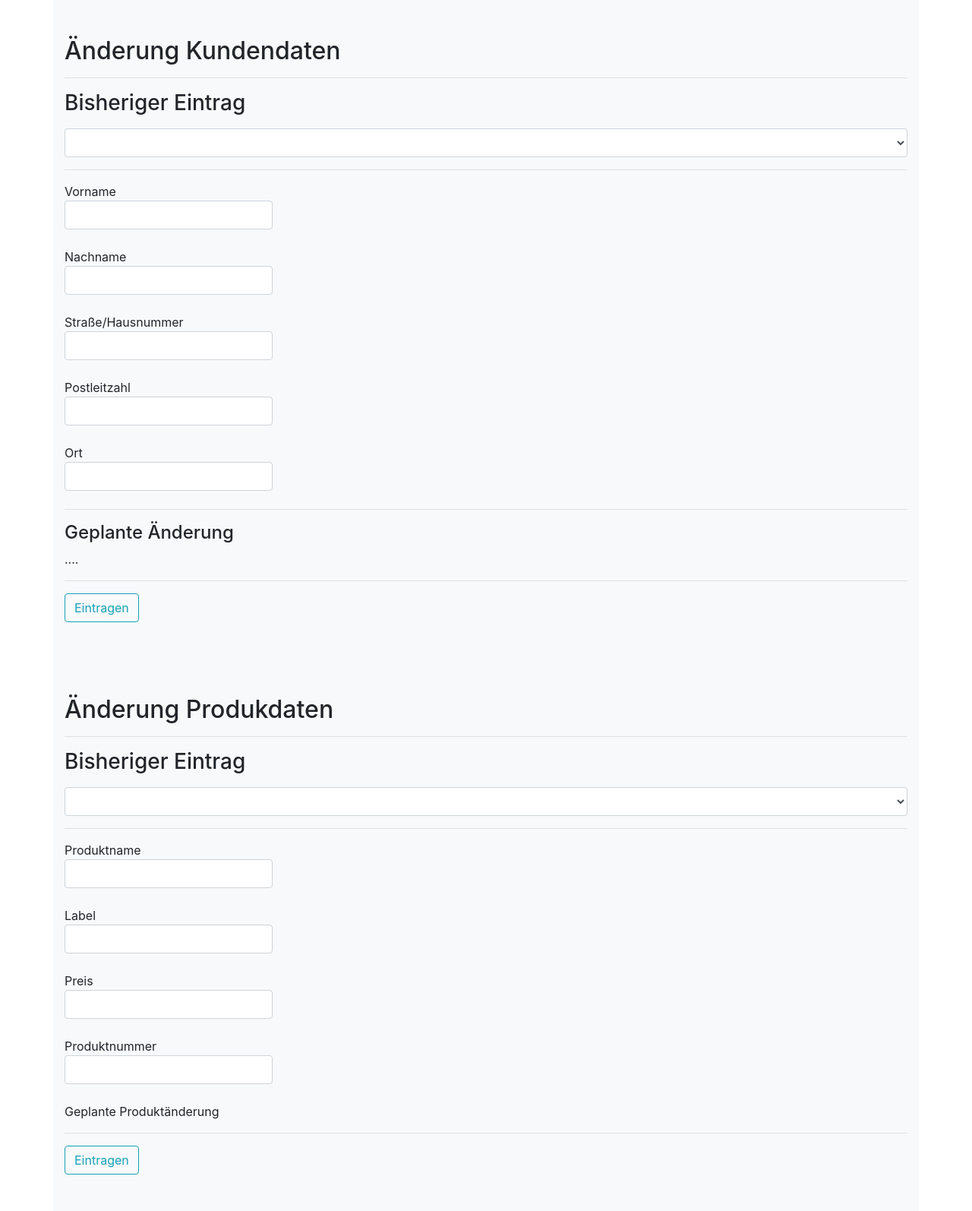
After one commit to raini456/23_shop, a PHP site: page /customerUpdate.html in a window 1280 px wide. The commit adds this page. Shown: the whole page at 76% size. Run offline with PHP 8.4, Linux system fonts and the light colour scheme; data that the repository does not hold is empty.

Commit message:
2.Version 08.05.2018 13.10 h

```diff
--- a/assets/js/main.js
+++ b/assets/js/main.js
@@ -1,16 +1,7 @@
 (function () {
-//    var btns = [];
-//    var output = '';
-//    btns = document.querySelectorAll('button');
-//    output = document.querySelector('#output');
-//    for (var i = 0; i < btns.length; i++) {
-//        btns[i].addEventListener('click', ajax);
-//    }
-//    ajax('post', 'data.php', btns[i] , fx);
-//    function fx(res) {
-//        console.log(res);
-//    }
+    function init(){}
     ajax('post', 'data.php', {city: 'Phuket'}, function (r) {
         console.log(r);
     });
+    window.addEventListener('load',init);
 })();
--- a/classes/DbClass.php
+++ b/classes/DbClass.php
@@ -3,7 +3,11 @@
 class DbClass extends PDO {
 
  protected $tableName = '';
-
+/**
+ * entweder übergabe des Tabellennames tb_addresses z.B. oder aber
+ * als ALIAS mit tb_addresses AS A, bzw. tb_addresses A
+ * @param string tableName tb_
+ */
  public function setTable($tn) {
   $this->tableName = $tn;
  }
--- a/classes/DbClassExt.php
+++ b/classes/DbClassExt.php
@@ -31,7 +31,10 @@ class DbClassExt extends DbClass {
  public function setStatement(string $st) {
   $this->statement = $st;
  }
-
+/**
+ * //hier kann man auch mit Aliasen arbeiten: C.id AS ID usw
+ *
+ */
  public function setColumns(string $cols) {
   $this->columns = $cols;
  }
--- /dev/null
+++ b/customerUpdate.html
@@ -0,0 +1,102 @@
+<!DOCTYPE html>
+<html>
+    <head>
+        <meta charset="UTF-8">
+        <title>23_Shop_Update_Customer</title>
+        <meta name="viewport" content="width=device-width, initial-scale=1.0">
+        <link href="assets/css/bootstrap.min.css" rel="stylesheet" type="text/css"/>
+        <link rel="stylesheet" href="assets/css/styles.css">
+        <script src="assets/js/jquery-3.3.1.min.js" type="text/javascript"></script>
+        <script src="assets/js/bootstrap.min.js" type="text/javascript"></script>
+        <script src="assets/js/ajax.js" type="text/javascript"></script>
+        <script src="assets/js/main.js" type="text/javascript"></script>
+
+    </head>
+    <body>
+        <div class="container">
+
+            <div class="row">
+                <div class="col bg-light pt-5 pb-5">
+                    <h2>Änderung Kundendaten</h2><hr>
+                    <form>
+                        <div class="form-group">
+                            <h3><label for="selectCustomers">Bisheriger Eintrag</label></h3>
+                            <select class="form-control" name="selectCustomers" id="selectCustomers"></select>
+                        </div>
+                        <hr>
+                        <div class="form-group">
+                            <label for="firstName">Vorname<br>
+                                <input type="text" class="form-control" name="firstName" id="firstName">
+                            </label>
+                        </div>
+                        <div class="form-group">
+                            <label for="lastName">Nachname<br>
+                                <input type="text" class="form-control" name="lastName" id="lastName">
+                            </label>
+                        </div>
+                        <div class="form-group">
+                            <label for="street">Straße/Hausnummer<br>
+                                <input type="text" class="form-control" name="street" id="street">
+                            </label>
+                        </div>
+                        <div class="form-group">
+                            <label for="zip">Postleitzahl<br>
+                                <input type="number" class="form-control" name="zip" id="zip">
+                            </label>
+                        </div>
+                        <div class="form-group">
+                            <label for="city">Ort<br>
+                                <input type="text" class="form-control" name="city" id="city">
+                            </label>
+                        </div>
+                        <hr>
+                        <h4>Geplante Änderung</h4>
+                        <div id="output">....</div>
+                        <hr>
+                        <button class="btn btn-outline-info" id="insert">Eintragen</button>
+                    </form>
+                </div>
+            </div>
+
+            <div class="row">
+                <div class="col bg-light pt-5 pb-5">
+                    <h2>Änderung Produkdaten</h2>
+                    <hr>
+                    <form>
+                        <div class="form-group">
+                            <h3><label for="selectProducts">Bisheriger Eintrag</label></h3>
+                            <select class="form-control" name="selectProducts" id="selectProducts"></select>
+                        </div>
+                        <hr>
+                        <div class="form-group">
+                            <label for="productName">Produktname<br>
+                                <input type="text" class="form-control" name="productName" id="productName">
+                            </label>
+                        </div>
+                        <div class="form-group">
+                            <label for="labelName">Label<br>
+                                <input type="text" class="form-control" name="labelName" id="labelName">
+                            </label>
+                        </div>
+                        <div class="form-group">
+                            <label for="price">Preis<br>
+                                <input type="text" class="form-control" name="price" id="price">
+                            </label>
+                        </div>
+                        <div class="form-group">
+                            <label for="productnr">Produktnummer<br>
+                                <input type="text" class="form-control" name="productnr" id="productnr">
+                            </label>
+                        </div>
+                        <div id="output1">Geplante Produktänderung</div>
+                        <hr>
+                        <button class="btn btn-outline-info" id="insert">Eintragen</button>
+                    </form>
+                </div>
+            </div>
+        </div>
+        <?php
+        ?>
+                <script></script>
+    </body>
+</html>
--- a/index.php
+++ b/index.php
@@ -16,7 +16,7 @@ if (!$db) {
   echo "Connection failed!<br>";
 }
 $adr = new Address("Rapperbahn 1", '20888', "Hamburg");
-$c = new Customer('Rudi', 'Ratlos', clone($adr));
+$c = new Customer('Susi', 'Sorglos', clone($adr));
 $lbl = new Label("JetsetGoods");
 $p = new Product("Gummilatschen", "PLAST8778783", 0.49, clone($lbl));
 $c->insert($db);
@@ -54,6 +54,7 @@ echo $lblP;
             <div class="row">
                 <div class="col-12 col-lg-10 col-md-10 col-sm-10 col-xl-10 bg-light pt-5 pb-5">
                     <h2>Eintrag Kunde</h2>
+                    <select></select>
                     <hr>
                     <div id="output">Kundenname</div>
                     <hr>
@@ -65,6 +66,9 @@ echo $lblP;
                     </label>
                     <label for="street">Straße/Hausnummer<br>
                         <input type="text" name="street" id="street">
+                    </label>
+                    <label for="zip">Postleitzahl<br>
+                        <input type="number" name="zip" id="zip">
                     </label>
                     <label for="city">Ort<br>
                         <input type="text" name="city" id="city">
```
Also changed, not shown: adresslist.php (+29 -2 lines), customerUpdate.php (added, +23 -0 lines), db_shop (2).sql (added, +86 -0 lines).
